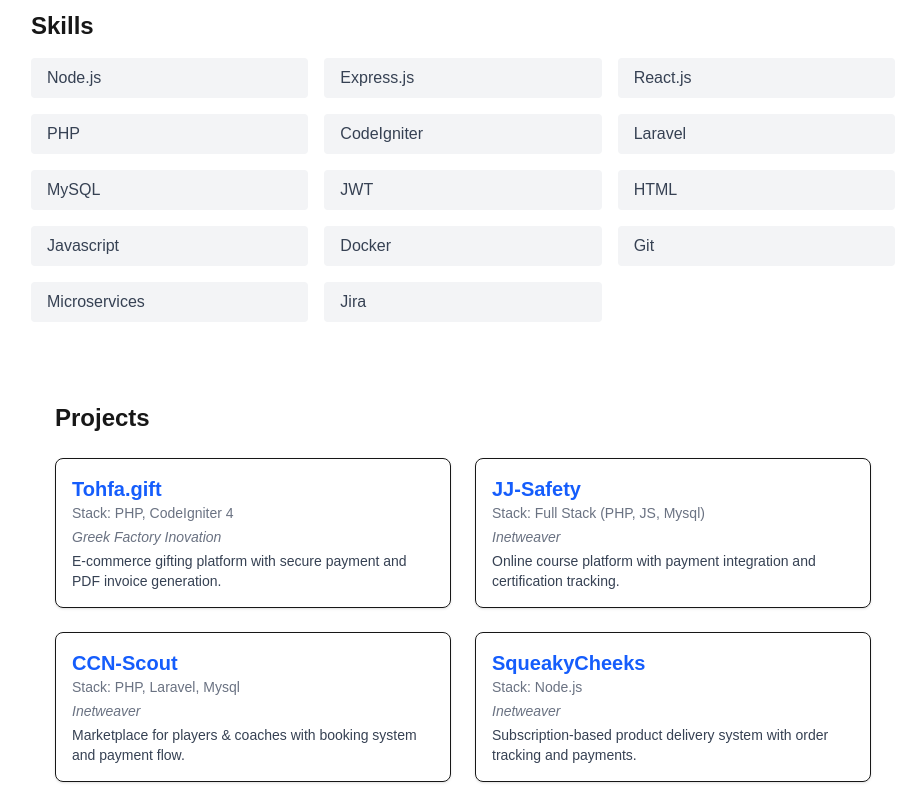
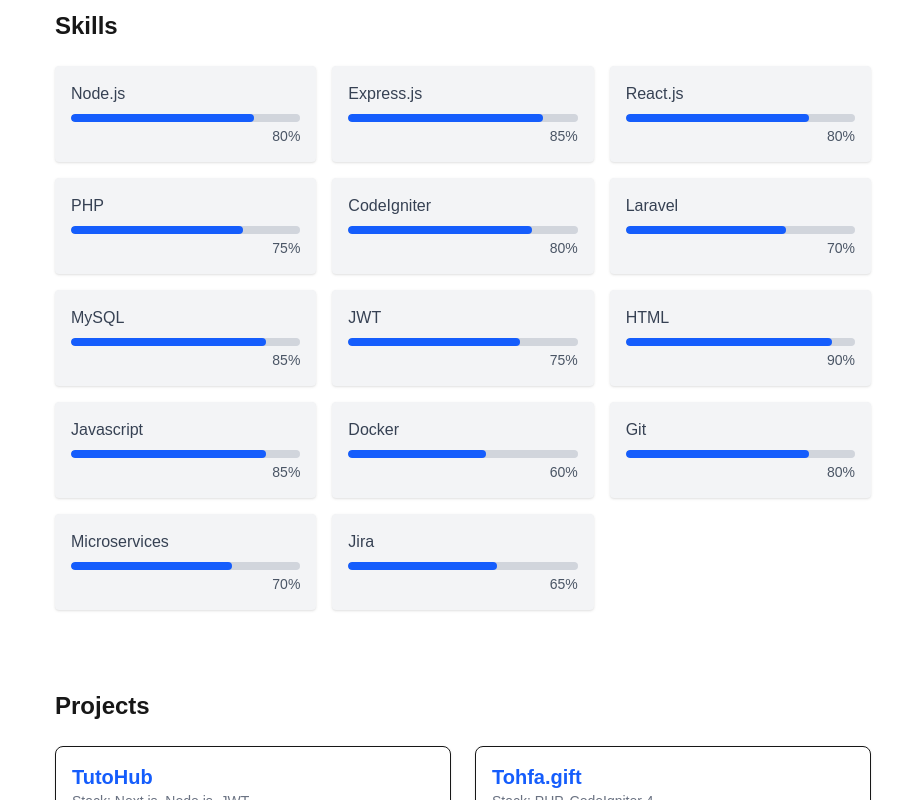
Before and after one commit to dheerajbishwaas/portfolio, a Next.js app: page / in a window 1280 px wide. Shown: the part 940-1740 px from the top of the page, without its empty margins (177-1079 px from the left). Built offline with nearby package versions, Linux system fonts and the light colour scheme.

Commit message:
Add progrees bar

```diff
--- a/app/components/Projects.js
+++ b/app/components/Projects.js
@@ -1,4 +1,10 @@
 const projects = [
+  {
+    title: "TutoHub",
+    stack: "Next.js, Node.js, JWT",
+    company: "Personal Project",
+    description: "Study material sharing platform with Google OAuth and role-based access."
+  },
   {
     title: "Tohfa.gift",
     stack: "PHP, CodeIgniter 4",
@@ -29,12 +35,6 @@
     company: "Inetweaver",
     description: "Booking platform for repair services with automated appointment scheduling."
   },
-  {
-    title: "TutoHub",
-    stack: "Next.js, Node.js, JWT",
-    company: "Personal Project",
-    description: "Study material sharing platform with Google OAuth and role-based access."
-  },
 ];
 
 
--- a/app/components/Skills.js
+++ b/app/components/Skills.js
@@ -1,15 +1,63 @@
+'use client'
+
+import { useEffect, useRef, useState } from 'react';
+
 const skills = [
-  "Node.js", "Express.js", "React.js", "PHP", "CodeIgniter", "Laravel",
-  "MySQL", "JWT", "HTML", "Javascript", "Docker", "Git","Microservices","Jira"
+  { name: "Node.js", level: 80 },
+  { name: "Express.js", level: 85 },
+  { name: "React.js", level: 80 },
+  { name: "PHP", level: 75 },
+  { name: "CodeIgniter", level: 80 },
+  { name: "Laravel", level: 70 },
+  { name: "MySQL", level: 85 },
+  { name: "JWT", level: 75 },
+  { name: "HTML", level: 90 },
+  { name: "Javascript", level: 85 },
+  { name: "Docker", level: 60 },
+  { name: "Git", level: 80 },
+  { name: "Microservices", level: 70 },
+  { name: "Jira", level: 65 },
 ];
 
 export default function Skills() {
+  const sectionRef = useRef(null);
+  const [animate, setAnimate] = useState(false);
+
+  useEffect(() => {
+    const observer = new IntersectionObserver(
+      entries => {
+        if (entries[0].isIntersecting) {
+          setAnimate(true);
+          observer.disconnect();
+        }
+      },
+      { threshold: 0.3 }
+    );
+
+    if (sectionRef.current) {
+      observer.observe(sectionRef.current);
+    }
+
+    return () => observer.disconnect();
+  }, []);
+
   return (
-    <section id="skills" className="py-10">
-      <h2 className="text-2xl font-bold mb-4">Skills</h2>
+    <section id="skills" className="py-10 px-6" ref={sectionRef}>
+      <h2 className="text-2xl font-bold mb-6">Skills</h2>
       <ul className="grid grid-cols-2 md:grid-cols-3 gap-4 text-gray-700">
         {skills.map(skill => (
-          <li key={skill} className="bg-gray-100 px-4 py-2 rounded">{skill}</li>
+          <li key={skill.name} className="bg-gray-100 p-4 rounded shadow-sm">
+            <div className="mb-2 font-medium">{skill.name}</div>
+            <div className="w-full bg-gray-300 h-2 rounded overflow-hidden">
+              <div
+                className="bg-blue-600 h-full rounded transition-all duration-1000"
+                style={{ width: animate ? `${skill.level}%` : '0%' }}
+              />
+            </div>
+            <div className="text-right text-sm text-gray-600 mt-1">
+              {skill.level}%
+            </div>
+          </li>
         ))}
       </ul>
     </section>
```
